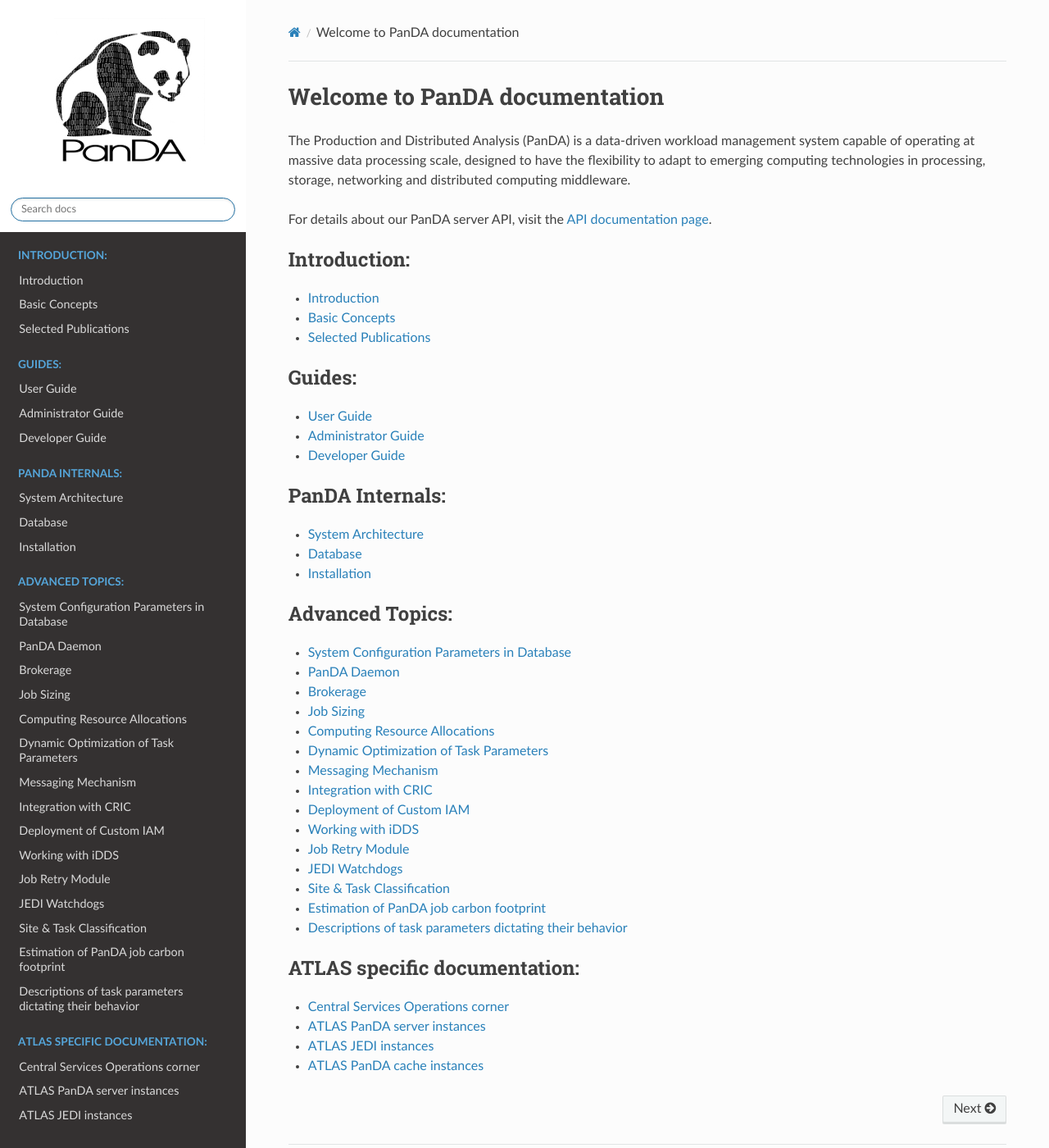
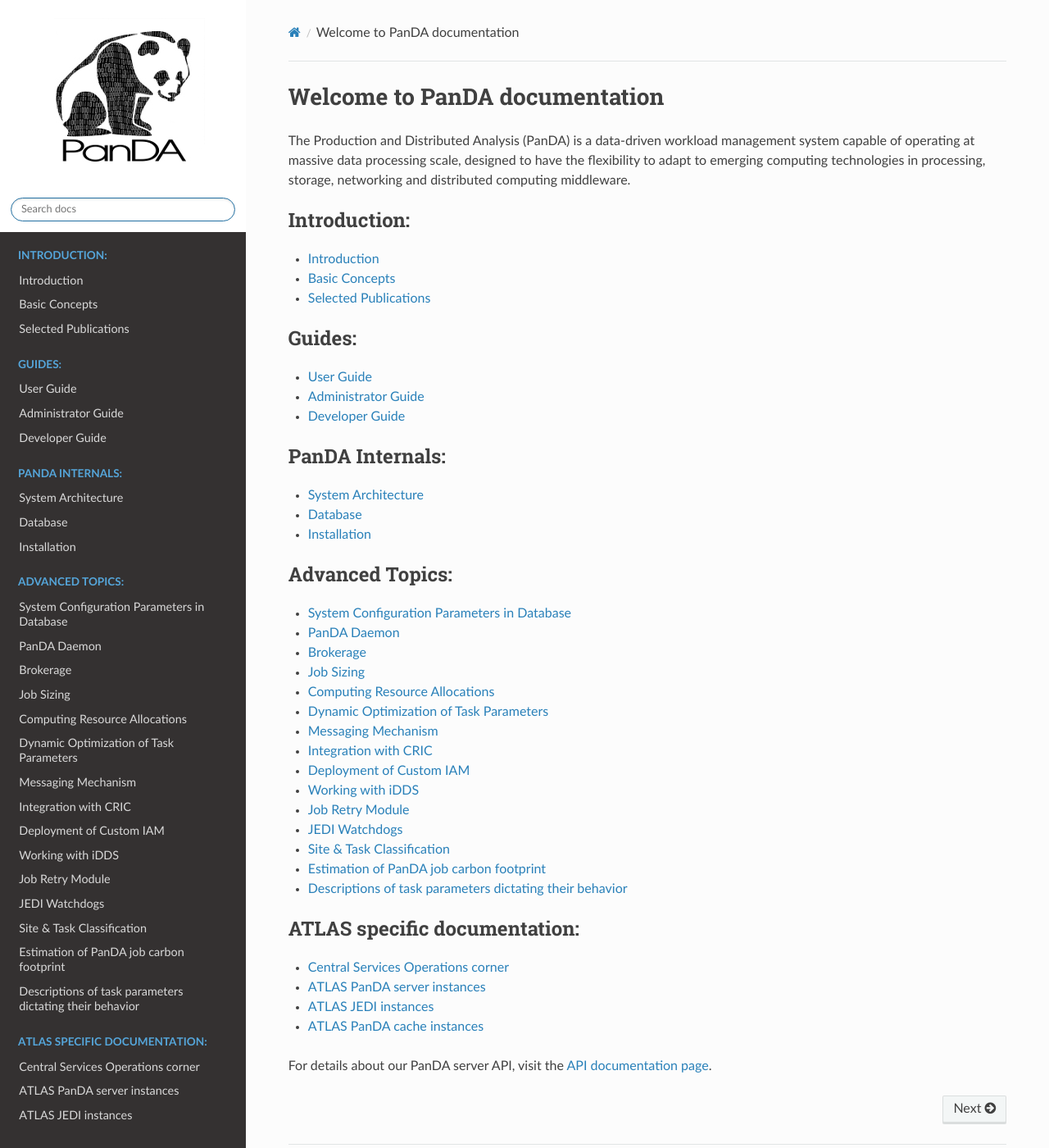
Before and after one commit to PanDAWMS/panda-docs, a Sphinx documentation site: the page built from docs/source/index.rst, in a window 1280 px wide and 1400 px high. Shown: the whole window at 82% size. Built offline with Sphinx 7.4.7 and the Read the Docs theme 3.1.0, drawn with Linux system fonts in a browser that asks for light colours; pages that are not in the unit, such as notebooks, are missing from menus; part of the change alters nothing that is shown.

```diff
--- a/docs/source/index.rst
+++ b/docs/source/index.rst
@@ -6,8 +6,6 @@ The Production and Distributed Analysis (PanDA) is a data-driven workload manage
 operating at massive data processing scale, designed to have
 the flexibility to adapt to emerging computing technologies in processing, storage, networking and distributed
 computing middleware.
-
-For details about our PanDA server API, visit the `API documentation page <_static/panda_api.html>`_.
 
 .. toctree::
    :maxdepth: 1
@@ -61,3 +59,5 @@ For details about our PanDA server API, visit the `API documentation page <_stat
    atlas/server
    atlas/jedi
    atlas/cache
+
+For details about our PanDA server API, visit the `API documentation page <_static/panda_api.html>`_.
```
